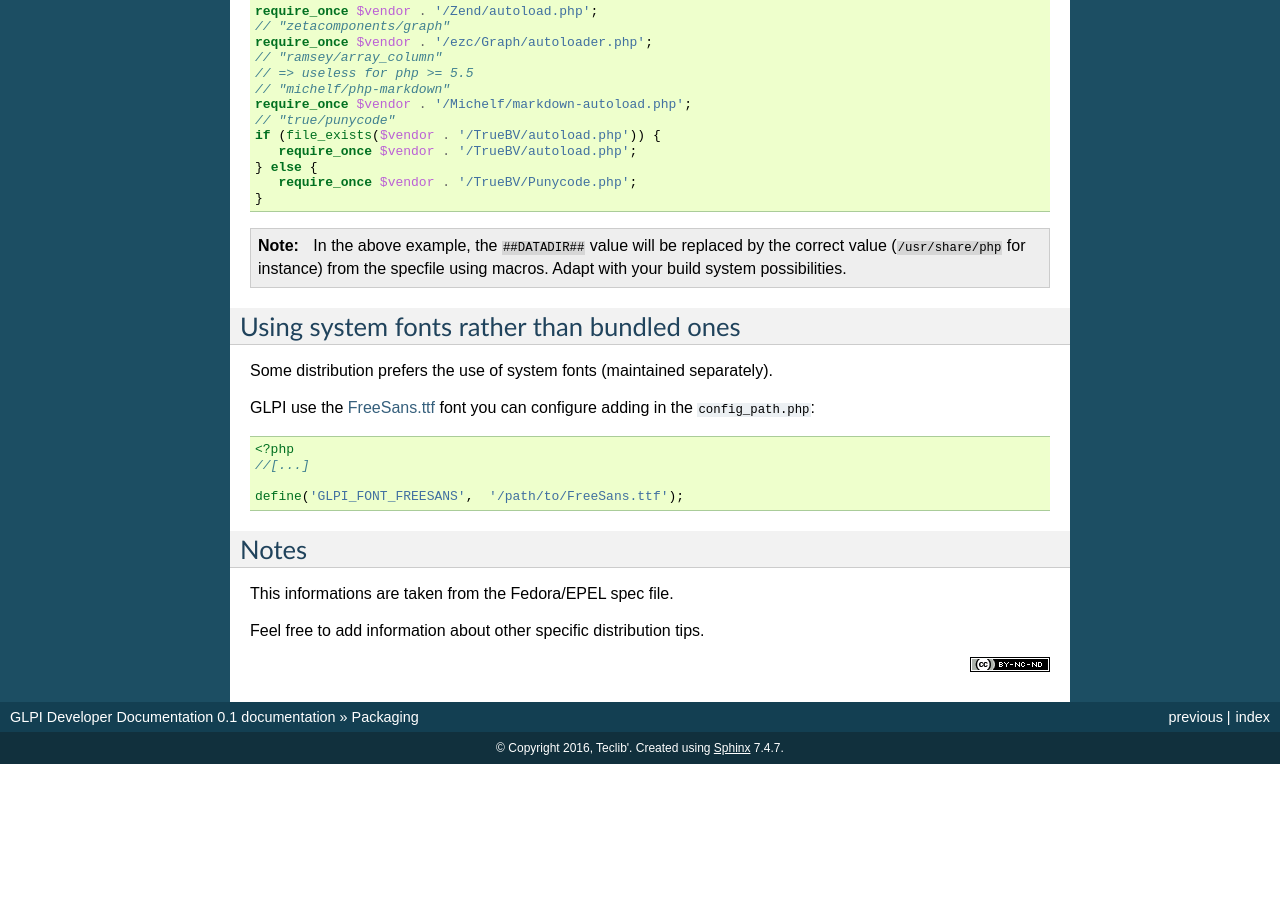
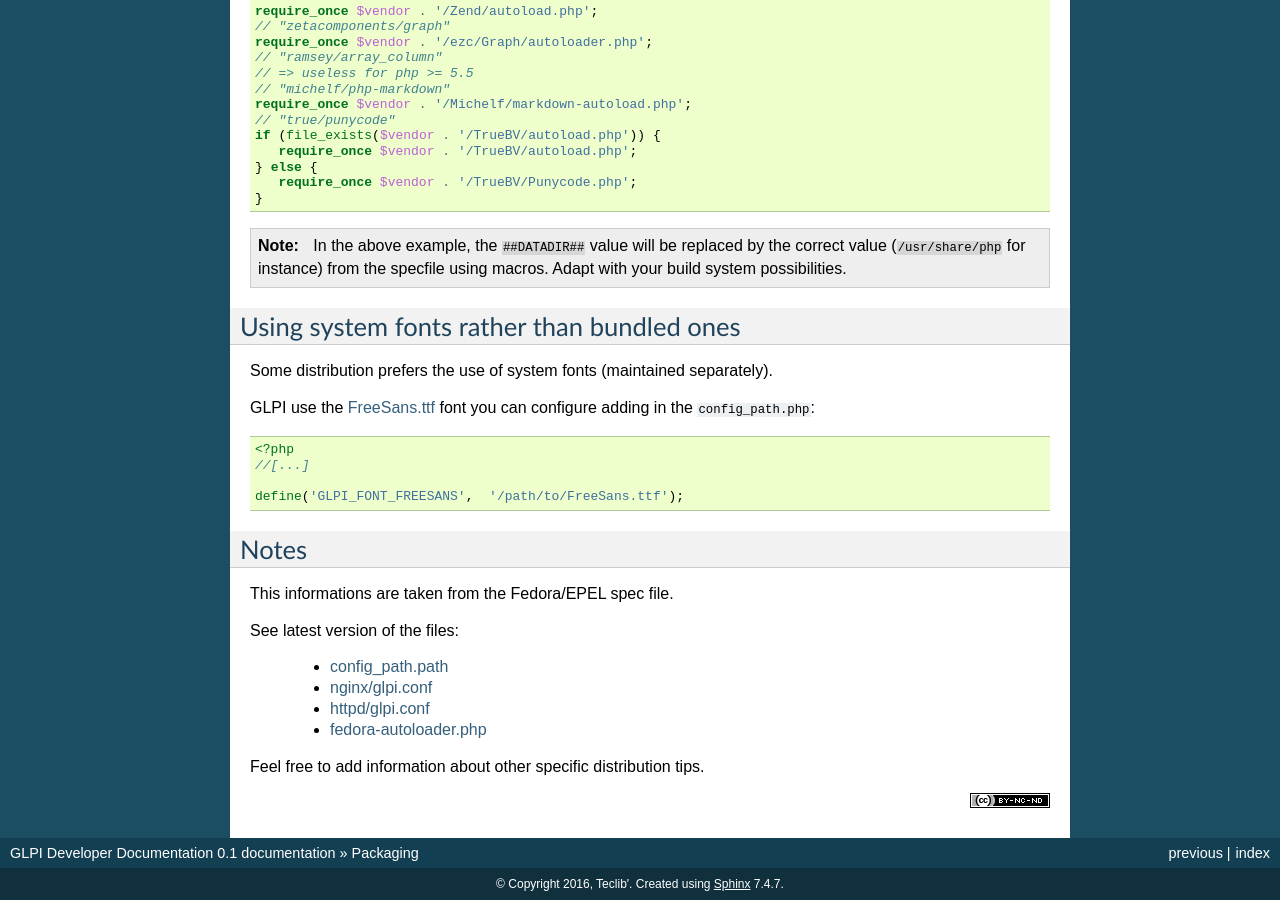
Before and after one commit to glpi-project/docdev, a Sphinx documentation site: the page built from source/packaging.rst, in a window 1280 px wide and 900 px high, scrolled down 4038 px. Built offline with Sphinx 7.4.7, drawn with Linux system fonts in a browser that asks for light colours; before the commit the page ends 4802 px from its top, so only the background shows below that.

Commit message:
Add links to latest Fedora files

```diff
--- a/source/packaging.rst
+++ b/source/packaging.rst
@@ -272,4 +272,11 @@
 
 This informations are taken from the Fedora/EPEL spec file.
 
+See latest version of the files:
+
+ * `config_path.path <http://pkgs.fedoraproject.org/cgit/rpms/glpi.git/plain/glpi-9.1-config_path.php>`_
+ * `nginx/glpi.conf <http://pkgs.fedoraproject.org/cgit/rpms/glpi.git/plain/glpi-nginx.conf>`_
+ * `httpd/glpi.conf <http://pkgs.fedoraproject.org/cgit/rpms/glpi.git/plain/glpi-httpd.conf>`_
+ * `fedora-autoloader.php <http://pkgs.fedoraproject.org/cgit/rpms/glpi.git/plain/glpi-fedora-autoloader.php>`_
+
 Feel free to add information about other specific distribution tips.
```
